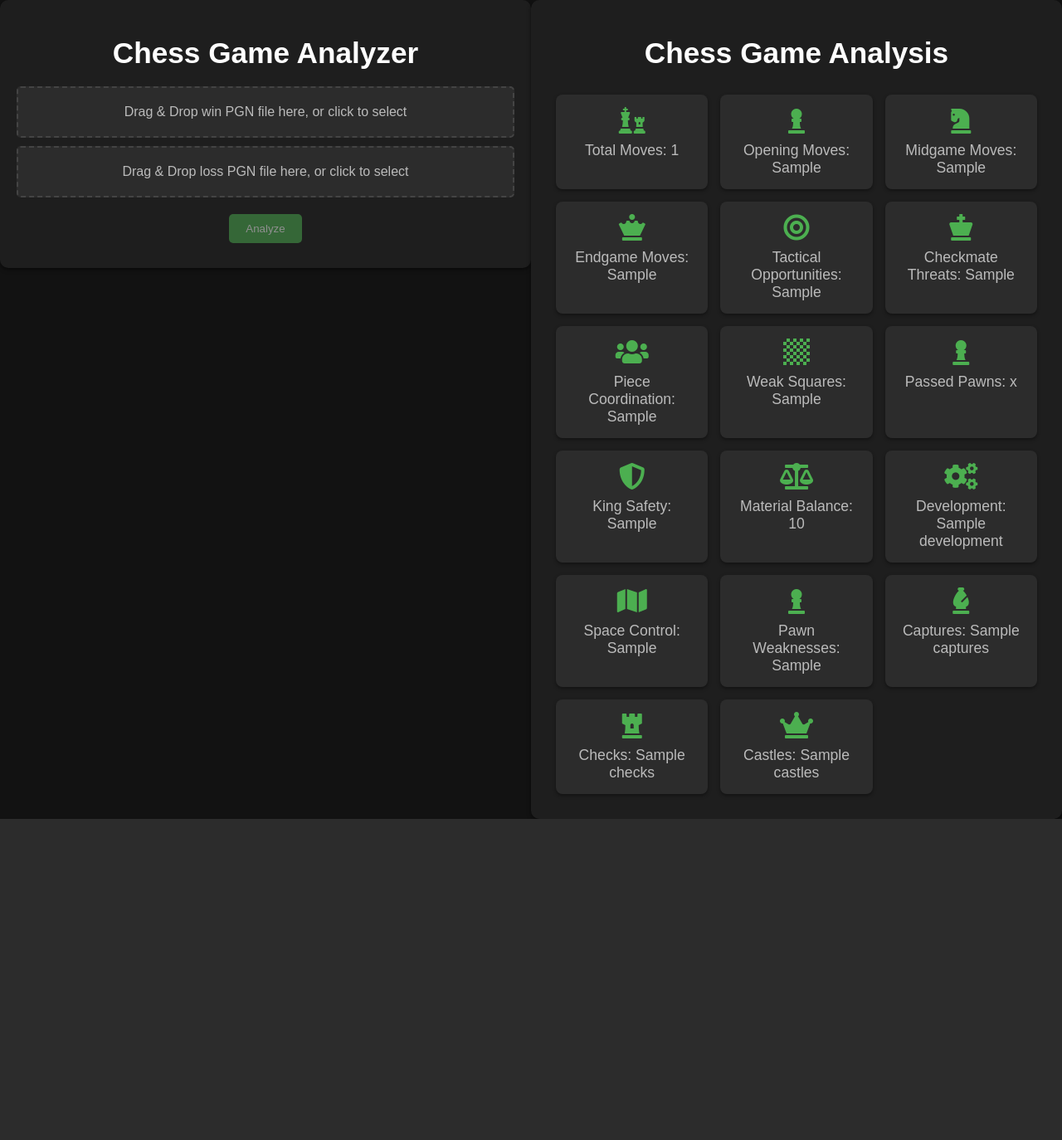
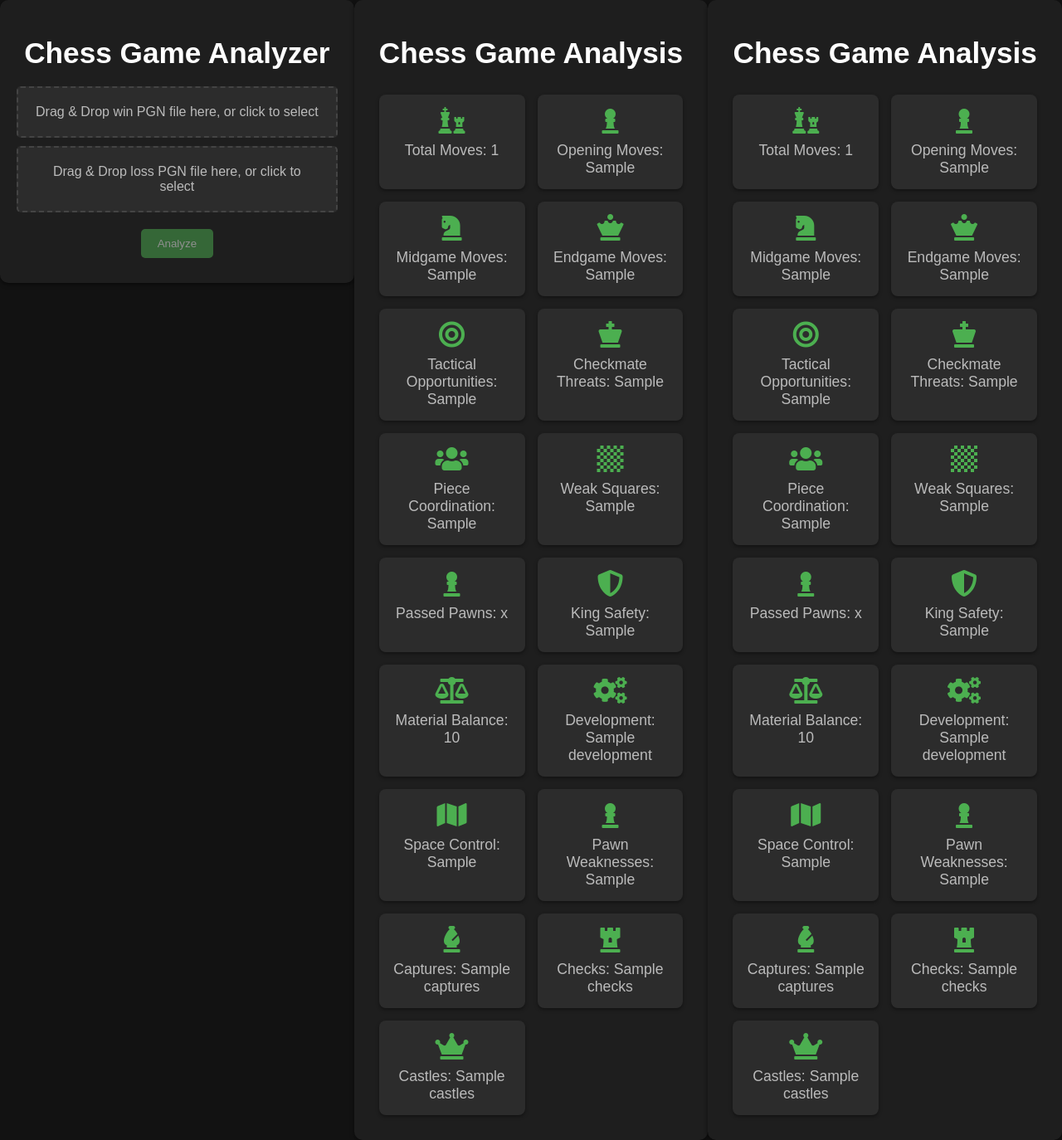
Before and after one commit to achukash/Hack-A-Sol-3.0, a Flask app: template templates/index.html in a window 1280 px wide. Shown: the whole page at 83% size. Before the commit the page ends 987 px from the top, so only its background shows below. Run offline with Flask 3, Linux system fonts and the light colour scheme; the template is opened without the code that fills it: most values are stand-ins (such as "Sample title", 1, 10 or a date in 2020).

Commit message:
Added both win and loss stats

```diff
--- a/app.py
+++ b/app.py
@@ -35,10 +35,10 @@ def upload_files():
         loss_file.save(loss_path)
 
     # Analyze the files and get chess data
-    chess_data = feature_analysis.print_player_analysis(win_path, loss_path)
+    win_data, loss_data = feature_analysis.print_player_analysis(win_path, loss_path)
 
     # Redirect to the analysis page and pass chess_data to it
-    return render_template('analysis.html', chess_data=chess_data)
+    return render_template('index.html', win_data = win_data, loss_data = loss_data)
 
 if __name__ == "__main__":
     app.run(debug=True)
--- a/feature_analysis.py
+++ b/feature_analysis.py
@@ -3,7 +3,7 @@ import chess.engine
 import chess
 
 
-engine = chess.engine.SimpleEngine.popen_uci(r'D:\ARVIND\Chess\stockfish\stockfish-windows-x86-64-avx2.exe')
+engine = chess.engine.SimpleEngine.popen_uci(r'path')
 
 print("Chess engine initialized!")
 
@@ -278,4 +278,6 @@ def print_player_analysis(win_pgn_path, loss_pgn_path) :
         loss_game = chess.pgn.read_game(loss_pgn)
         features_loss = extract_features_for_player(loss_game, loser_color)
         print("Features for the Loss Game:", features_loss)
+
     engine.close()
+    return (features_win, features_loss)
--- a/templates/index.html
+++ b/templates/index.html
@@ -33,80 +33,157 @@
     </div>
 
     <!-- Chess Game Analysis Section -->
+     {% if win_data %}
     <div class="container">
         <h1>Chess Game Analysis</h1>
         <div class="grid-container">
             <div class="grid-item">
                 <i class="fas fa-chess"></i>
-                <span>Total Moves: {{ chess_data['total_moves'] }}</span>
+                <span>Total Moves: {{ win_data['total_moves'] }}</span>
             </div>
             <div class="grid-item">
                 <i class="fas fa-chess-pawn"></i>
-                <span>Opening Moves: {{ chess_data['opening_moves'] }}</span>
+                <span>Opening Moves: {{ win_data['opening_moves'] }}</span>
             </div>
             <div class="grid-item">
                 <i class="fas fa-chess-knight"></i>
-                <span>Midgame Moves: {{ chess_data['midgame_moves'] }}</span>
+                <span>Midgame Moves: {{ win_data['midgame_moves'] }}</span>
             </div>
             <div class="grid-item">
                 <i class="fas fa-chess-queen"></i>
-                <span>Endgame Moves: {{ chess_data['endgame_moves'] }}</span>
+                <span>Endgame Moves: {{ win_data['endgame_moves'] }}</span>
             </div>
             <div class="grid-item">
                 <i class="fas fa-bullseye"></i>
-                <span>Tactical Opportunities: {{ chess_data['tactical_opportunities'] }}</span>
+                <span>Tactical Opportunities: {{ win_data['tactical_opportunities'] }}</span>
             </div>
             <div class="grid-item">
                 <i class="fas fa-chess-king"></i>
-                <span>Checkmate Threats: {{ chess_data['checkmate_threats'] }}</span>
+                <span>Checkmate Threats: {{ win_data['checkmate_threats'] }}</span>
             </div>
             <div class="grid-item">
                 <i class="fas fa-users"></i>
-                <span>Piece Coordination: {{ chess_data['piece_coordination'] }}</span>
+                <span>Piece Coordination: {{ win_data['piece_coordination'] }}</span>
             </div>
             <div class="grid-item">
                 <i class="fas fa-chess-board"></i>
-                <span>Weak Squares: {{ chess_data['weak_squares'] }}</span>
+                <span>Weak Squares: {{ win_data['weak_squares'] }}</span>
             </div>
             <div class="grid-item">
                 <i class="fas fa-chess-pawn"></i>
-                <span>Passed Pawns: {{ chess_data['passed_pawns'] }}</span>
+                <span>Passed Pawns: {{ win_data['passed_pawns'] }}</span>
             </div>
             <div class="grid-item">
                 <i class="fas fa-shield-alt"></i>
-                <span>King Safety: {{ chess_data['king_safety'] }}</span>
+                <span>King Safety: {{ win_data['king_safety'] }}</span>
             </div>
             <div class="grid-item">
                 <i class="fas fa-balance-scale"></i>
-                <span>Material Balance: {{ chess_data['material_balance'] }}</span>
+                <span>Material Balance: {{ win_data['material_balance'] }}</span>
             </div>
             <div class="grid-item">
                 <i class="fas fa-cogs"></i>
-                <span>Development: {{ chess_data['development'] }}</span>
+                <span>Development: {{ win_data['development'] }}</span>
             </div>
             <div class="grid-item">
                 <i class="fas fa-map"></i>
-                <span>Space Control: {{ chess_data['space_control'] }}</span>
+                <span>Space Control: {{ win_data['space_control'] }}</span>
             </div>
             <div class="grid-item">
                 <i class="fas fa-chess-pawn"></i>
-                <span>Pawn Weaknesses: {{ chess_data['pawn_weaknesses'] }}</span>
+                <span>Pawn Weaknesses: {{ win_data['pawn_weaknesses'] }}</span>
             </div>
             <div class="grid-item">
                 <i class="fas fa-chess-bishop"></i>
-                <span>Captures: {{ chess_data['captures'] }}</span>
+                <span>Captures: {{ win_data['captures'] }}</span>
             </div>
             <div class="grid-item">
                 <i class="fas fa-chess-rook"></i>
-                <span>Checks: {{ chess_data['checks'] }}</span>
+                <span>Checks: {{ win_data['checks'] }}</span>
             </div>
             <div class="grid-item">
                 <i class="fas fa-crown"></i>
-                <span>Castles: {{ chess_data['castles'] }}</span>
+                <span>Castles: {{ win_data['castles'] }}</span>
             </div>
         </div>
     </div>
+    {% endif %}
 
+    {% if loss_data %}
+    <div class="container">
+        <h1>Chess Game Analysis</h1>
+        <div class="grid-container">
+            <div class="grid-item">
+                <i class="fas fa-chess"></i>
+                <span>Total Moves: {{ loss_data['total_moves'] }}</span>
+            </div>
+            <div class="grid-item">
+                <i class="fas fa-chess-pawn"></i>
+                <span>Opening Moves: {{ loss_data['opening_moves'] }}</span>
+            </div>
+            <div class="grid-item">
+                <i class="fas fa-chess-knight"></i>
+                <span>Midgame Moves: {{ loss_data['midgame_moves'] }}</span>
+            </div>
+            <div class="grid-item">
+                <i class="fas fa-chess-queen"></i>
+                <span>Endgame Moves: {{ loss_data['endgame_moves'] }}</span>
+            </div>
+            <div class="grid-item">
+                <i class="fas fa-bullseye"></i>
+                <span>Tactical Opportunities: {{ loss_data['tactical_opportunities'] }}</span>
+            </div>
+            <div class="grid-item">
+                <i class="fas fa-chess-king"></i>
+                <span>Checkmate Threats: {{ loss_data['checkmate_threats'] }}</span>
+            </div>
+            <div class="grid-item">
+                <i class="fas fa-users"></i>
+                <span>Piece Coordination: {{ loss_data['piece_coordination'] }}</span>
+            </div>
+            <div class="grid-item">
+                <i class="fas fa-chess-board"></i>
+                <span>Weak Squares: {{ loss_data['weak_squares'] }}</span>
+            </div>
+            <div class="grid-item">
+                <i class="fas fa-chess-pawn"></i>
+                <span>Passed Pawns: {{ loss_data['passed_pawns'] }}</span>
+            </div>
+            <div class="grid-item">
+                <i class="fas fa-shield-alt"></i>
+                <span>King Safety: {{ loss_data['king_safety'] }}</span>
+            </div>
+            <div class="grid-item">
+                <i class="fas fa-balance-scale"></i>
+                <span>Material Balance: {{ loss_data['material_balance'] }}</span>
+            </div>
+            <div class="grid-item">
+                <i class="fas fa-cogs"></i>
+                <span>Development: {{ loss_data['development'] }}</span>
+            </div>
+            <div class="grid-item">
+                <i class="fas fa-map"></i>
+                <span>Space Control: {{ loss_data['space_control'] }}</span>
+            </div>
+            <div class="grid-item">
+                <i class="fas fa-chess-pawn"></i>
+                <span>Pawn Weaknesses: {{ loss_data['pawn_weaknesses'] }}</span>
+            </div>
+            <div class="grid-item">
+                <i class="fas fa-chess-bishop"></i>
+                <span>Captures: {{ loss_data['captures'] }}</span>
+            </div>
+            <div class="grid-item">
+                <i class="fas fa-chess-rook"></i>
+                <span>Checks: {{ loss_data['checks'] }}</span>
+            </div>
+            <div class="grid-item">
+                <i class="fas fa-crown"></i>
+                <span>Castles: {{ loss_data['castles'] }}</span>
+            </div>
+        </div>
+    </div>
+    {% endif %}
 
     <script>
         // JS to handle drag & drop functionality
```
